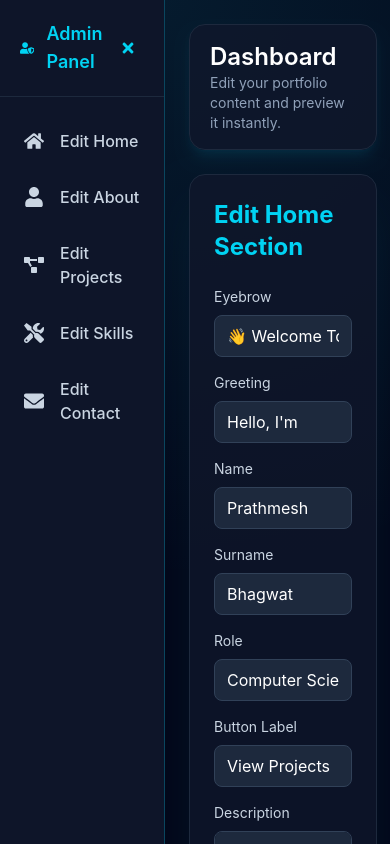
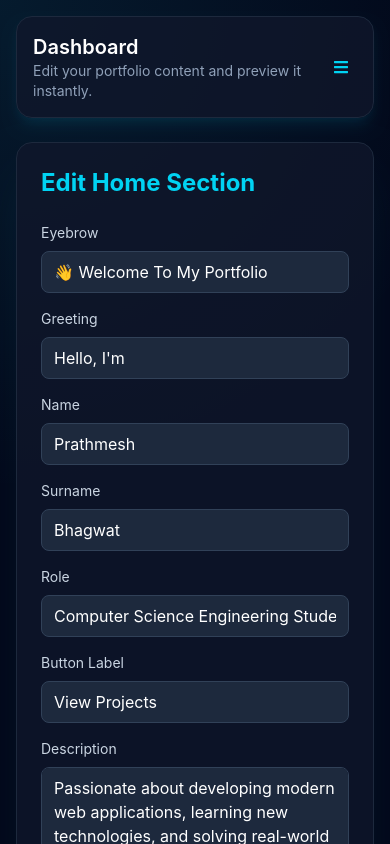
Before and after one commit to Prathmesh-20/Prathmesh-Porfolio, a React (Vite) app: page /dashboard in a window 390 px wide. Both pictures are taken after typing "name@example.com", "Sample123" into the empty fields and a click on the button "Login". Shown: the top 844 px of the page. Built offline with nearby package versions, Linux system fonts and the light colour scheme.

Commit message:
make dashboard responsive

```diff
--- a/src/pages/Admin-Login-Page/Dashboard.jsx
+++ b/src/pages/Admin-Login-Page/Dashboard.jsx
@@ -1,4 +1,4 @@
-import { useState } from "react";
+import { useEffect, useState } from "react";
 import { NavLink, Outlet, useLocation, useNavigate } from "react-router-dom";
 import {
   FaBars,
@@ -16,9 +16,26 @@ const Dashboard = () => {
   const navigate = useNavigate();
   const location = useLocation();
   const [open, setOpen] = useState(true);
+  const [mobileMenuOpen, setMobileMenuOpen] = useState(false);
+  const [isMobile, setIsMobile] = useState(false);
+
+  useEffect(() => {
+    const handleResize = () => {
+      const mobile = window.innerWidth < 768;
+      setIsMobile(mobile);
+      if (!mobile) {
+        setMobileMenuOpen(false);
+      }
+    };
+
+    handleResize();
+    window.addEventListener("resize", handleResize);
+    return () => window.removeEventListener("resize", handleResize);
+  }, []);
 
   const logout = () => {
     localStorage.removeItem("isAdmin");
+    setMobileMenuOpen(false);
     navigate("/admin");
   };
 
@@ -31,53 +48,95 @@ const Dashboard = () => {
   ];
 
   const isActive = (path) => location.pathname === path || location.pathname.startsWith(`${path}/`);
+  const closeMenu = () => setMobileMenuOpen(false);
 
   return (
-    <div className="flex min-h-screen bg-slate-950 text-white">
-      <aside className={`${open ? "w-64" : "w-20"} flex min-h-screen flex-col border-r border-cyan-500/30 bg-slate-900/95 backdrop-blur-xl transition-all duration-300`}>
-        <div className="flex items-center justify-between border-b border-slate-800 p-5">
-          {open && (
+    <div className="min-h-screen bg-slate-950 text-white">
+      {isMobile && mobileMenuOpen && (
+        <div className="fixed inset-0 z-30 bg-slate-950/70 md:hidden" onClick={closeMenu} />
+      )}
+
+      <div className="flex min-h-screen flex-col md:flex-row">
+        <aside
+          className={`fixed inset-y-0 left-0 z-40 flex h-screen w-72 flex-col border-r border-cyan-500/30 bg-slate-900/95 backdrop-blur-xl transition-transform duration-300 ${
+            mobileMenuOpen ? "translate-x-0" : "-translate-x-full"
+          } md:static md:h-screen md:w-auto md:translate-x-0 md:transition-none ${
+            open ? "md:w-64" : "md:w-20"
+          }`}
+        >
+          <div className="flex items-center justify-between border-b border-slate-800 p-4 sm:p-5">
+            {(open || isMobile) && (
               <div className="flex items-center gap-3">
                 <FaUserShield className="text-2xl text-cyan-400" />
                 <span className="text-lg font-semibold text-cyan-400">Admin Panel</span>
               </div>
             )}
-          <button onClick={() => setOpen(!open)} className="rounded-lg p-2 text-cyan-400 transition hover:bg-cyan-500/10">
-            {open ? <FaTimes /> : <FaBars />}
+            <button
+              onClick={() => {
+                if (isMobile) {
+                  setMobileMenuOpen(false);
+                } else {
+                  setOpen(!open);
+                }
+              }}
+              className="rounded-lg p-2 text-cyan-400 transition hover:bg-cyan-500/10"
+            >
+              {isMobile || !open ? <FaBars /> : <FaTimes />}
             </button>
           </div>
 
-        <div className="flex-1 py-4">
+          <div className="flex-1 overflow-y-auto py-2 sm:py-4">
             {menu.map((item) => (
               <NavLink
                 key={item.path}
                 to={item.path}
-              className={({ isActive: navActive }) => `flex w-full items-center gap-4 px-6 py-4 text-left transition-all ${navActive || isActive(item.path) ? "bg-cyan-500/15 text-cyan-300" : "text-slate-300 hover:bg-cyan-500/10 hover:text-cyan-200"}`}
+                onClick={closeMenu}
+                className={({ isActive: navActive }) => `flex w-full items-center gap-3 px-4 py-3 text-left text-sm transition-all sm:gap-4 sm:px-6 sm:py-4 sm:text-base ${
+                  navActive || isActive(item.path)
+                    ? "bg-cyan-500/15 text-cyan-300"
+                    : "text-slate-300 hover:bg-cyan-500/10 hover:text-cyan-200"
+                }`}
               >
-              <span className="text-xl">{item.icon}</span>
-              {open && <span className="font-medium">{item.title}</span>}
+                <span className="shrink-0 text-lg sm:text-xl">{item.icon}</span>
+                {(open || isMobile) && <span className="font-medium">{item.title}</span>}
               </NavLink>
             ))}
           </div>
 
-        <div className="border-t border-slate-800 p-4">
-          <button onClick={logout} className="flex w-full items-center justify-center gap-3 rounded-lg bg-red-500/90 px-4 py-3 font-semibold text-white transition hover:bg-red-600">
+          <div className="border-t border-slate-800 p-3 sm:p-4">
+            <button
+              onClick={logout}
+              className="flex w-full items-center justify-center gap-3 rounded-lg bg-red-500/90 px-4 py-3 font-semibold text-white transition hover:bg-red-600"
+            >
               <FaSignOutAlt />
-            {open && "Logout"}
+              {(open || isMobile) && "Logout"}
             </button>
           </div>
         </aside>
 
-      <main className="flex-1 bg-[radial-gradient(circle_at_top_left,_rgba(34,211,238,0.1),_transparent_35%)] p-6">
+        <main className="flex-1 min-w-0 bg-[radial-gradient(circle_at_top_left,_rgba(34,211,238,0.1),_transparent_35%)] p-4 sm:p-6">
           <div className="mx-auto max-w-6xl">
-          <div className="mb-6 rounded-2xl border border-slate-800 bg-slate-900/80 px-5 py-4 shadow-lg shadow-cyan-500/10">
-            <h2 className="text-2xl font-semibold text-white">Dashboard</h2>
+            <div className="mb-6 flex items-center justify-between gap-3 rounded-2xl border border-slate-800 bg-slate-900/80 px-4 py-4 shadow-lg shadow-cyan-500/10 sm:px-5">
+              <div className="min-w-0">
+                <h2 className="text-xl font-semibold text-white sm:text-2xl">Dashboard</h2>
                 <p className="text-sm text-slate-400">Edit your portfolio content and preview it instantly.</p>
+              </div>
+
+              {isMobile && (
+                <button
+                  onClick={() => setMobileMenuOpen((prev) => !prev)}
+                  className="rounded-lg p-2 text-cyan-400 transition hover:bg-cyan-500/10 md:hidden"
+                  aria-label="Toggle menu"
+                >
+                  {mobileMenuOpen ? <FaTimes /> : <FaBars />}
+                </button>
+              )}
             </div>
             <Outlet />
           </div>
         </main>
       </div>
+    </div>
   );
 };
 
```
Lines whose indentation alone changed are shown as unchanged.
